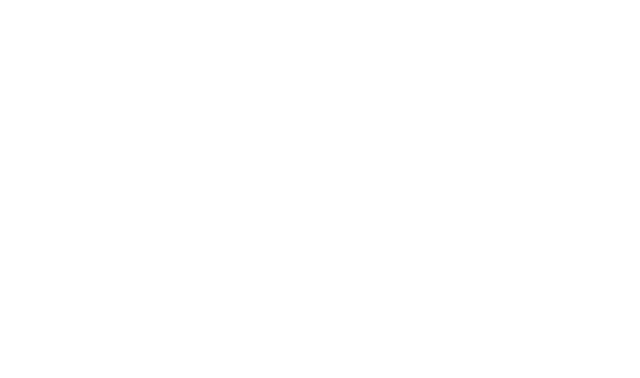
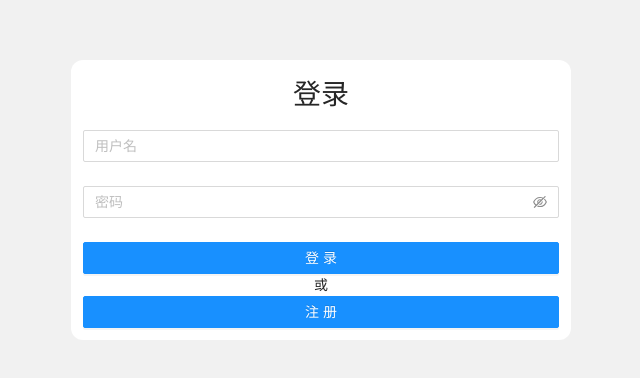
Before and after one commit to YellRes/todolist, a React app: page /#/login in a window 1280 px wide. Shown: the part 200-578 px from the top of the page, without its empty margins (319-959 px from the left). Built offline with nearby package versions, Linux system fonts and the light colour scheme.

Commit message:
路由守卫添加成功

```diff
--- a/src/App.tsx
+++ b/src/App.tsx
@@ -12,7 +12,6 @@ import AuthRouter from './router/authRoute'
 
 
 function App() {
-  const isLogin: any = localStorage.getItem('token')
 
   return (
     <div className="App">
--- /dev/null
+++ b/src/pages/header/header.tsx
@@ -0,0 +1,2 @@
+import React, { Component } from 'react';
+import './header.less'
--- a/src/router/authRoute.tsx
+++ b/src/router/authRoute.tsx
@@ -15,12 +15,18 @@ class AuthRouter extends React.Component<any, any> {
             return item.path === pathname
         })
 
+        // 没有登录过 并且跳转了登录页面
+        if (pathname == '/login' && !isLogin) {
+            return <Route path={pathname} component={targetRouter?.component} />
+        }
+
         return (
             isLogin ?
         ( <Route exact path={pathname} component={targetRouter?.component} />)
         : ( <Redirect exact to="/login" />)
         )
 
+
     }
 }
 
--- a/src/router/index.ts
+++ b/src/router/index.ts
@@ -1,8 +1,10 @@
 import TaskList from '../component/tasklist'
 import Login from '../component/login'
+import Header from ''
 
 
 const RouterConfig = [
+
   {
     path: "/login",
     component: Login,
```
Also changed, not shown: src/pages/header/header.less (added).
